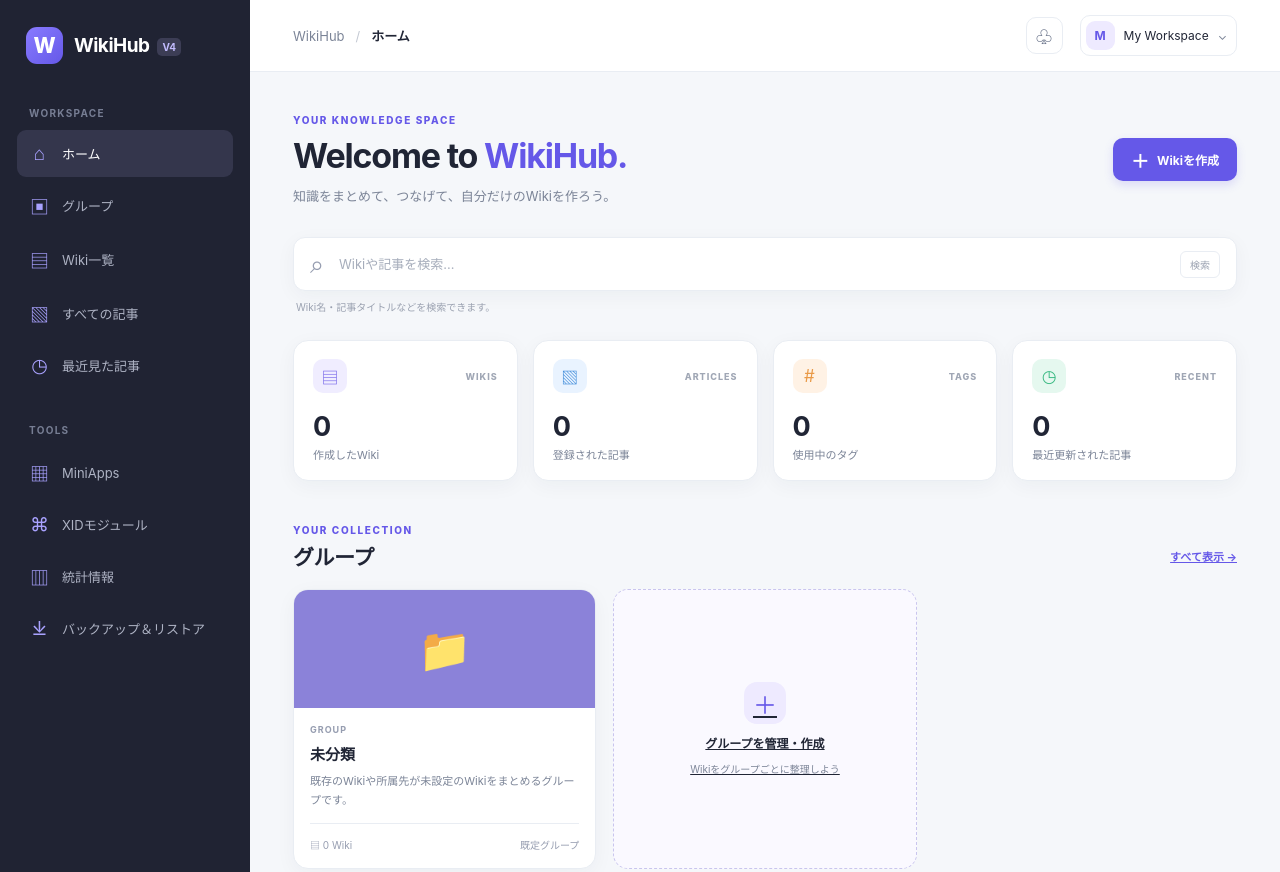
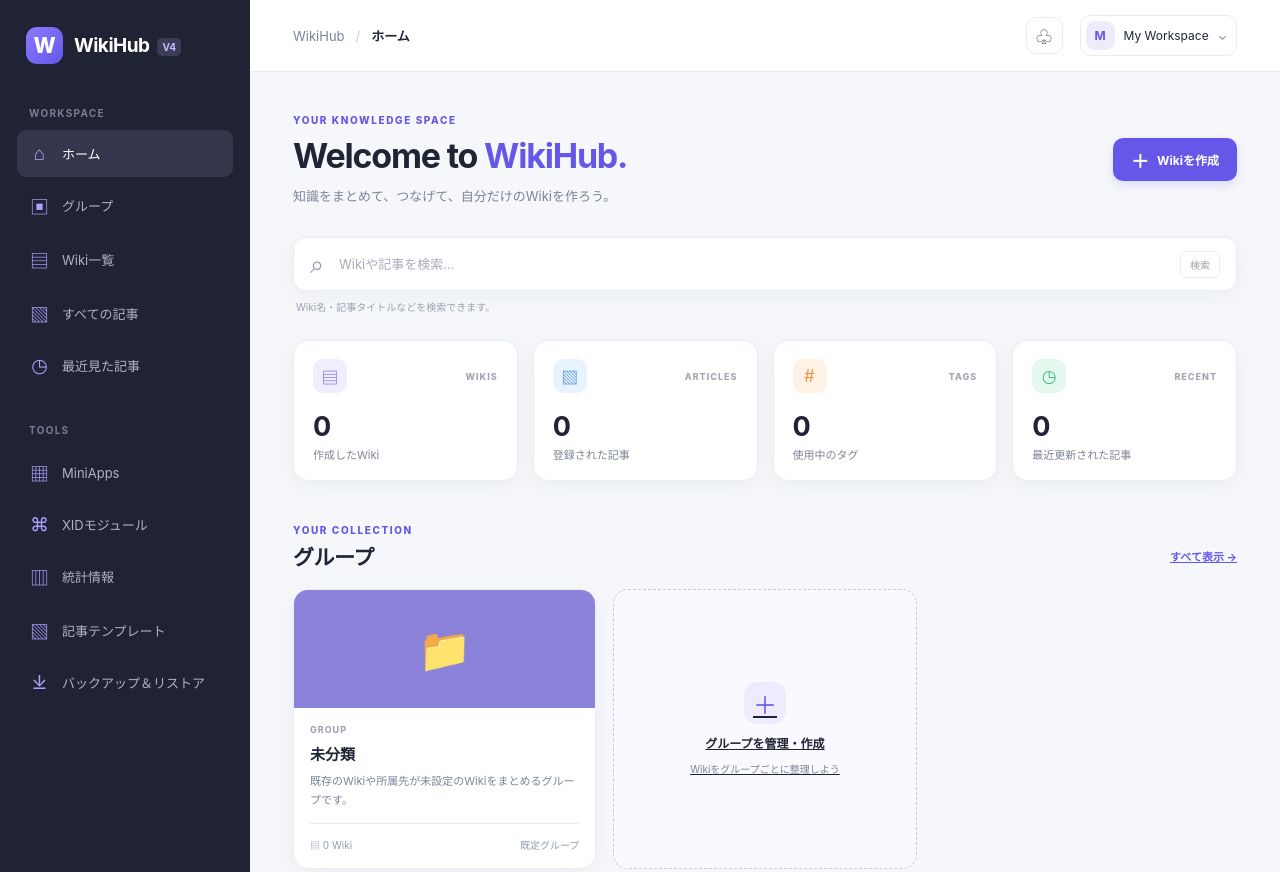
Before and after one commit to minax2036-beep/wikihub_V4, a plain HTML site: page index.html in a window 1280 px wide. Shown: the top 872 px of the page. Drawn offline with Linux system fonts and the light colour scheme.

Commit message:
Add templates navigation

```diff
--- a/index.html
+++ b/index.html
@@ -62,6 +62,7 @@
                 <span>統計情報</span>
             </button>
 
+            <a class="nav-item" href="templates.html"><span class="nav-icon">▧</span><span>記事テンプレート</span></a>
             <a class="nav-item" href="backup.html">
                 <span class="nav-icon">⤓</span>
                 <span>バックアップ＆リストア</span>
```
